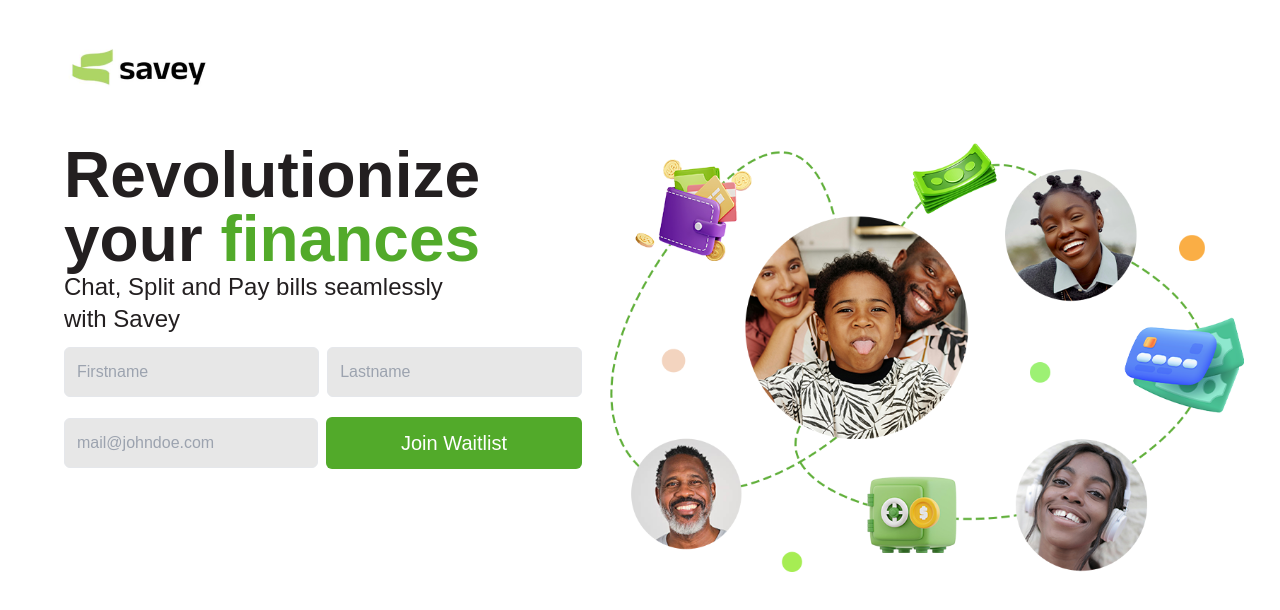
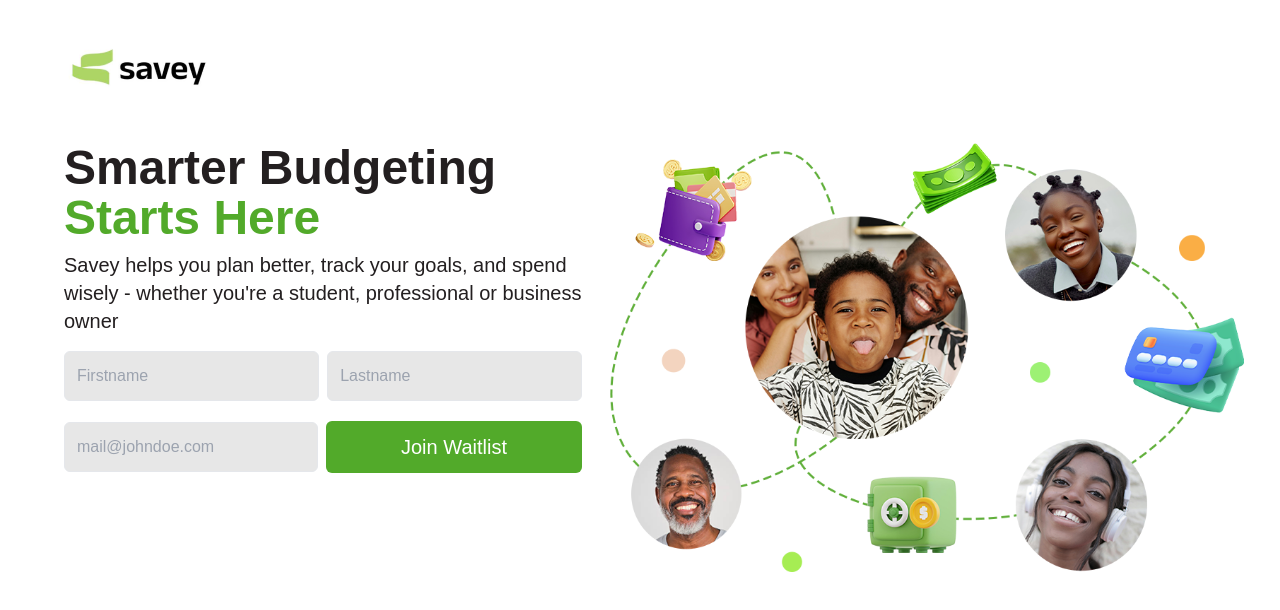
Before and after one commit to saveyapp/saveyFE, a React (Create React App) app: page /waitlist in a window 1280 px wide. Shown: the top 610 px of the page. Built offline with nearby package versions, Linux system fonts and the light colour scheme; a web font is replaced by a local one.

Commit message:
Waitlist content updated

```diff
--- a/src/pages/Waitlist.jsx
+++ b/src/pages/Waitlist.jsx
@@ -57,17 +57,17 @@ const Waitlist = () => {
       <section className="py-12 text-[#231f20]">
         <div className="container">
           <Link to="/">
-          <img src={logo} alt="logo" />
+            <img src={logo} alt="logo" />
           </Link>
           <div className="grid lg:grid-cols-[45%_55%] items-start gap-16 lg:gap-7 mt-14">
             <div>
-              <h1 className="whitespace-nowrap text-[3rem] leading-[50px] lg:text-[4rem] lg:leading-[64px] font-bold ">
-                Revolutionize <br /> your {""}
-                <span className="text-[#52AA2A]">finances</span>
+              <h1 className="sm:whitespace-nowrap text-[3rem] leading-[50px] font-bold ">
+                Smarter Budgeting <br />
+                <span className="text-[#52AA2A]">Starts Here</span>
               </h1>
-              <p className="pb-3 text-xl sm:text-2xl text-center sm:text-left">
-                Chat, Split and Pay bills seamlessly{" "}
-                <br className="hidden sm:block" /> with Savey
+              <p className="pt-2 pb-4 text-xl sm:text-2x">
+                Savey helps you plan better, track your goals, and spend wisely
+                - whether you're a student, professional or business owner
               </p>
               <form onSubmit={handleSubmit} className="flex flex-col gap-2 ">
                 <div className="flex flex-col sm:flex-row gap-2 lg:items-center">
```
